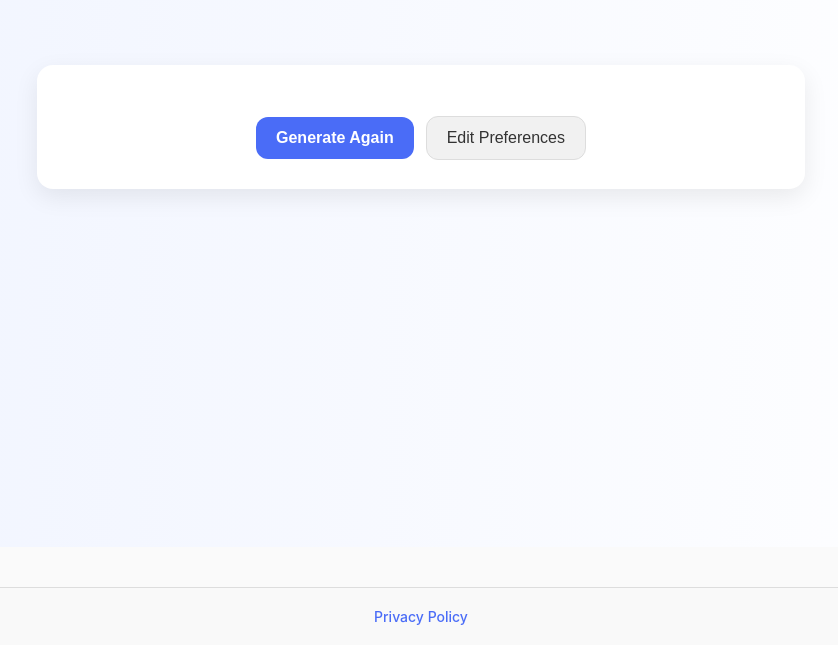
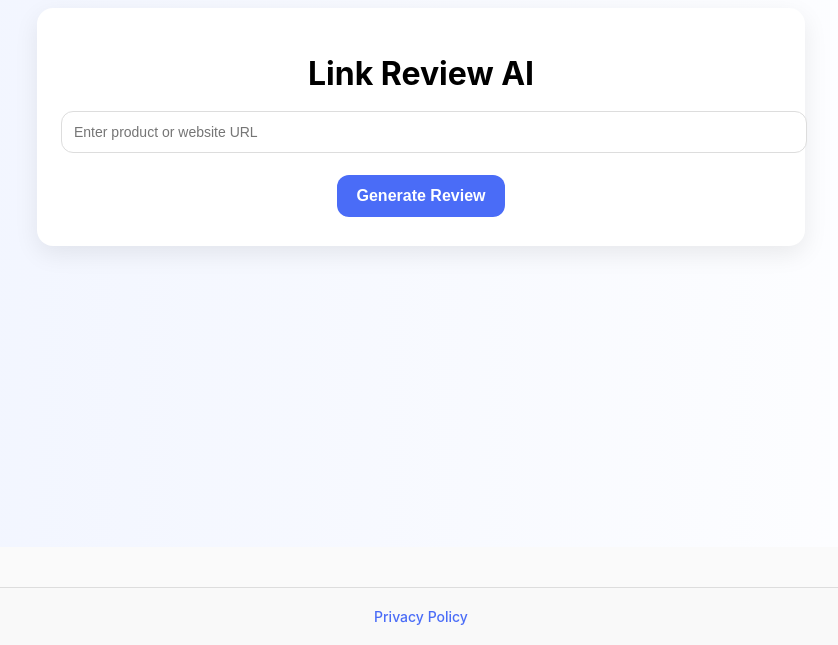
Before and after one commit to christensenandrew455-cell/funbot3000, a Next.js app: page /results in a window 1280 px wide. Shown: the part 293-938 px from the top of the page, without its empty margins (219-1057 px from the left). Built offline with nearby package versions, Linux system fonts and the light colour scheme.

Commit message:
Update ResultsClient.js

```diff
--- a/app/results/ResultsClient.js
+++ b/app/results/ResultsClient.js
@@ -49,165 +49,100 @@ const styles = {
     border: "1px solid #ddd",
     marginTop: 6,
   },
+  resultBox: {
+    background: "#f1f3f6",
+    padding: 16,
+    borderRadius: 12,
+    marginTop: 16,
+    textAlign: "left",
+    wordBreak: "break-word",
+  },
 };
 
 export default function ResultsClient() {
-  const [loading, setLoading] = useState(true);
+  const [loading, setLoading] = useState(false);
+  const [url, setUrl] = useState("");
   const [aiResult, setAiResult] = useState(null);
-  const [editing, setEditing] = useState(false);
-  const [sessionData, setSessionData] = useState(null);
+  const [error, setError] = useState("");
 
-  useEffect(() => {
-    const d = sessionStorage.getItem("activityData");
-    const a = sessionStorage.getItem("aiResult");
-    setSessionData(d ? JSON.parse(d) : {});
-    setAiResult(a ? JSON.parse(a) : null);
-    setLoading(false);
-  }, []);
+  async function fetchAi(submitUrl) {
+    if (!submitUrl) {
+      setError("Please enter a URL");
+      return;
+    }
 
-  async function fetchAi(data) {
     setLoading(true);
-    const previousActivity = sessionStorage.getItem("previousActivity") || "";
+    setError("");
+    setAiResult(null);
 
+    try {
       const res = await fetch("/api/generate", {
         method: "POST",
         headers: { "Content-Type": "application/json" },
-      body: JSON.stringify({ ...data, previousActivity }),
+        body: JSON.stringify({ url: submitUrl }),
       });
 
-    const json = await res.json();
-    setAiResult(json.aiResult);
-    sessionStorage.setItem("aiResult", JSON.stringify(json.aiResult));
+      if (!res.ok) throw new Error("API request failed");
 
-    if (json.aiResult?.title) {
-      sessionStorage.setItem("previousActivity", json.aiResult.title);
-    }
-
+      const data = await res.json();
+      setAiResult(data.aiResult);
+    } catch (err) {
+      console.error(err);
+      setError("Failed to generate review. Try again.");
+    } finally {
       setLoading(false);
     }
-
-  if (loading) {
-    return (
-      <div style={styles.container}>
-        <div style={styles.card}>Generating...</div>
-      </div>
-    );
-  }
-
-  if (editing) {
-    return (
-      <div style={styles.container}>
-        <div style={styles.card}>
-          <EditForm
-            initial={sessionData}
-            onSave={(data) => {
-              sessionStorage.setItem("activityData", JSON.stringify(data));
-              setSessionData(data);
-              setEditing(false);
-              fetchAi(data);
-            }}
-            onCancel={() => setEditing(false)}
-          />
-        </div>
-      </div>
-    );
   }
 
   return (
     <div style={styles.container}>
       <div style={styles.card}>
-        <h1>{aiResult?.title}</h1>
-        <p>{aiResult?.short}</p>
-        <p>{aiResult?.long}</p>
-
-        <div style={{ marginTop: 20 }}>
-          <button style={styles.buttonPrimary} onClick={() => fetchAi(sessionData)}>
-            Generate Again
-          </button>
+        <h1 style={{ marginBottom: 12 }}>Link Review AI</h1>
+        <input
+          type="url"
+          placeholder="Enter product or website URL"
+          value={url}
+          onChange={(e) => setUrl(e.target.value)}
+          style={styles.input}
+        />
+        <div style={{ marginTop: 12 }}>
           <button
-            style={{ ...styles.buttonSecondary, marginLeft: 12 }}
-            onClick={() => setEditing(true)}
+            style={styles.buttonPrimary}
+            onClick={() => fetchAi(url)}
+            disabled={loading}
           >
-            Edit Preferences
+            {loading ? "Processing..." : "Generate Review"}
           </button>
         </div>
+
+        {error && <p style={{ color: "red", marginTop: 12 }}>{error}</p>}
+
+        {aiResult && (
+          <div style={styles.resultBox}>
+            <p>
+              <strong>Type:</strong> {aiResult.type}
+            </p>
+            <p>
+              <strong>Title:</strong> {aiResult.title || "N/A"}
+            </p>
+            <p>
+              <strong>Status:</strong>{" "}
+              {aiResult.status === "good" ? "Good 👍" : "Bad 👎"}
+            </p>
+            <p>
+              <strong>Review:</strong> {aiResult.review}
+            </p>
+            {aiResult.status === "bad" && aiResult.alternative && (
+              <p>
+                <strong>Alternative:</strong>{" "}
+                <a href={aiResult.alternative} target="_blank" rel="noreferrer">
+                  {aiResult.alternative}
+                </a>
+              </p>
+            )}
+          </div>
+        )}
       </div>
     </div>
   );
 }
-
-function EditForm({ initial, onSave, onCancel }) {
-  const [form, setForm] = useState({
-    personality: initial.personality || "",
-    locationPref: initial.locationPref || "",
-    season: initial.season || "",
-    ageCategory: initial.ageCategory || "",
-    groupSize: initial.groupSize || "",
-    chaos: initial.chaos || "calm",
-    cityType: initial.cityType || "",
-    extraInfo: initial.extraInfo || "",
-  });
-
-  function update(key, value) {
-    setForm((s) => ({ ...s, [key]: value }));
-  }
-
-  const fields = {
-    personality: ["Extrovert", "Introvert"],
-    locationPref: ["Inside", "Outside", "Both"],
-    season: ["Spring", "Summer", "Autumn/Fall", "Winter"],
-    ageCategory: ["Kids", "Teenagers", "Adults", "Mixed"],
-    groupSize: ["Solo (1)", "2-4", "Group (5+)"],
-    chaos: ["Calm", "Little Spicy", "Crazy"],
-    cityType: ["City", "Town"],
-  };
-
-  return (
-    <form
-      onSubmit={(e) => {
-        e.preventDefault();
-        onSave(form);
-      }}
-      style={{ display: "grid", gap: 14 }}
-    >
-      {Object.entries(fields).map(([key, opts]) => (
-        <select
-          key={key}
-          value={form[key]}
-          onChange={(e) => update(key, e.target.value)}
-          style={styles.input}
-        >
-          <option value="">Select {key}</option>
-          {opts.map((o) => (
-            <option
-              key={o}
-              value={o.toLowerCase().replace(/\s|\(|\)|\//g, "")}
-            >
-              {o}
-            </option>
-          ))}
-        </select>
-      ))}
-
-      <textarea
-        placeholder="Extra notes"
-        value={form.extraInfo}
-        onChange={(e) => update("extraInfo", e.target.value)}
-        style={{ ...styles.input, minHeight: 80 }}
-      />
-
-      <div>
-        <button type="submit" style={styles.buttonPrimary}>
-          Save & Generate
-        </button>
-        <button
-          type="button"
-          onClick={onCancel}
-          style={{ ...styles.buttonSecondary, marginLeft: 12 }}
-        >
-          Cancel
-        </button>
-      </div>
-    </form>
-  );
-}
```
Lines whose indentation alone changed are shown as unchanged.
